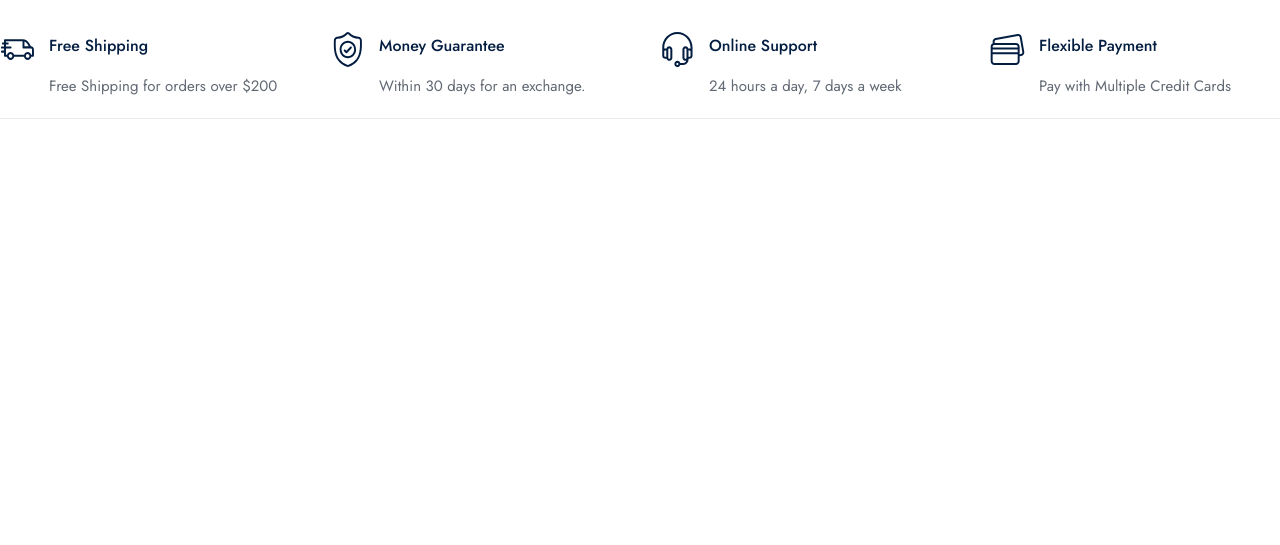
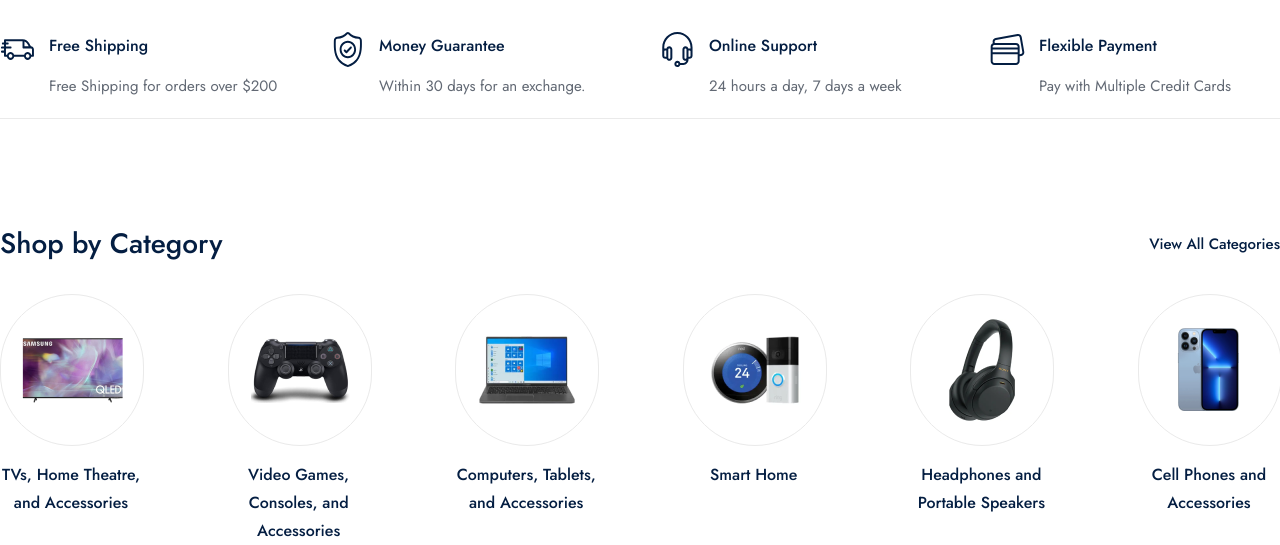
Before and after one commit to Sadi-1/zenmart, a plain HTML site: page index.html in a window 1280 px wide. Shown: the part 703-1248 px from the top of the page. Before the commit the page ends 837 px from the top, so only its background shows below. Drawn offline with Linux system fonts and the light colour scheme.

Commit message:
feat: completed  category section view

```diff
--- a/index.html
+++ b/index.html
@@ -154,6 +154,53 @@
           </div>
         </div>
       </div>
+      <div class="shop_category_frame">
+        <div class="container">
+          <div class="category_top">
+            <span>Shop by Category</span>
+            <a href="">View All Categories</a>
+          </div>
+          <div class="category_wrapper">
+            <div class="category_box">
+              <div class="category_img_box">
+                <img src="./public/css/images/category/tv.png" alt="" />
+              </div>
+              <span>TVs, Home Theatre, and Accessories</span>
+            </div>
+            <div class="category_box">
+              <div class="category_img_box">
+                <img src="./public/css/images/category/game.png" alt="" />
+              </div>
+              <span>Video Games, Consoles,
+                and Accessories</span>
+            </div><div class="category_box">
+              <div class="category_img_box">
+                <img src="./public/css/images/category/computer.png" alt="" />
+              </div>
+              <span>Computers, Tablets,
+                and Accessories</span>
+            </div><div class="category_box">
+              <div class="category_img_box">
+                <img src="./public/css/images/category/smart.png" alt="" />
+              </div>
+              <span>Smart
+                Home</span>
+            </div><div class="category_box">
+              <div class="category_img_box">
+                <img src="./public/css/images/category/headphone.png" alt="" />
+              </div>
+              <span>Headphones and
+                Portable Speakers</span>
+            </div><div class="category_box">
+              <div class="category_img_box">
+                <img src="./public/css/images/category/phone.png" alt="" />
+              </div>
+              <span>Cell Phones and
+                Accessories</span>
+
+          </div>
+        </div>
+      </div>
     </div>
   </body>
 </html>
--- a/public/css/home.css
+++ b/public/css/home.css
@@ -215,3 +215,90 @@
   letter-spacing: 0%;
   text-align: left;
 }
+
+/* SHop Category */
+.shop_category_frame {
+  display: flex;
+  justify-content: center;
+  height: auto;
+  margin-top: 90px;
+}
+
+.shop_category_frame .container {
+  flex-direction: column;
+}
+
+.shop_category_frame .container .category_top {
+  width: 100%;
+  height: auto;
+  display: flex;
+  flex-direction: row;
+  justify-content: space-between;
+  align-items: center;
+}
+
+.shop_category_frame .category_top span {
+  color: rgba(4, 30, 66, 1);
+  font-family: "Jost";
+  font-style: Medium;
+  font-size: 28px;
+  font-weight: 500;
+  line-height: 40px;
+  letter-spacing: 0%;
+  text-align: left;
+}
+
+.shop_category_frame .category_top a {
+  color: rgba(4, 30, 66, 1);
+  font-family: "Jost";
+  font-style: Medium;
+  font-size: 15px;
+  font-weight: 500;
+  line-height: 22px;
+  letter-spacing: 0%;
+}
+
+.shop_category_frame .category_top a:hover {
+  border-bottom: 1px solid #041e42;
+}
+
+.shop_category_frame .container .category_wrapper {
+  margin-top: 30px;
+  width: 100%;
+  height: auto;
+
+  display: flex;
+  flex-direction: row;
+  justify-content: space-between;
+}
+
+.shop_category_frame .category_wrapper .category_box {
+  width: 142px;
+  height: auto;
+  display: flex;
+  flex-direction: column;
+  cursor: pointer;
+}
+
+.shop_category_frame .category_box .category_img_box {
+  width: 100%;
+  height: 150px;
+
+  display: flex;
+  align-items: center;
+  justify-content: center;
+  border: 1px solid #eaeaea;
+  border-radius: 150px;
+}
+
+.shop_category_frame .category_box span {
+  margin-top: 15px;
+  color: rgba(4, 30, 66, 1);
+  font-family: "Jost";
+  font-style: Medium;
+  font-size: 16px;
+  font-weight: 500;
+  line-height: 28px;
+  letter-spacing: 0%;
+  text-align: center;
+}
```
